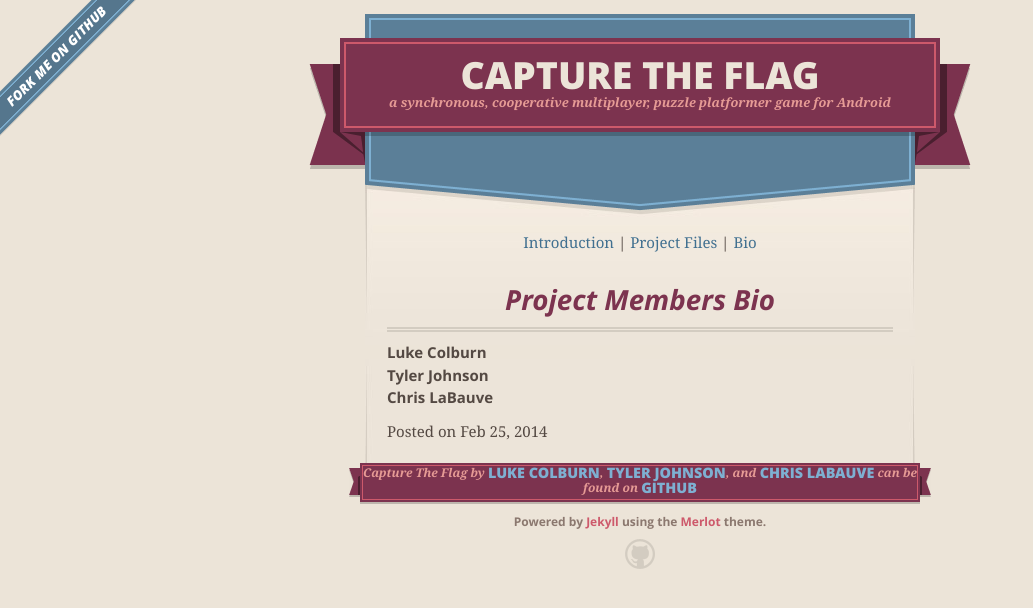
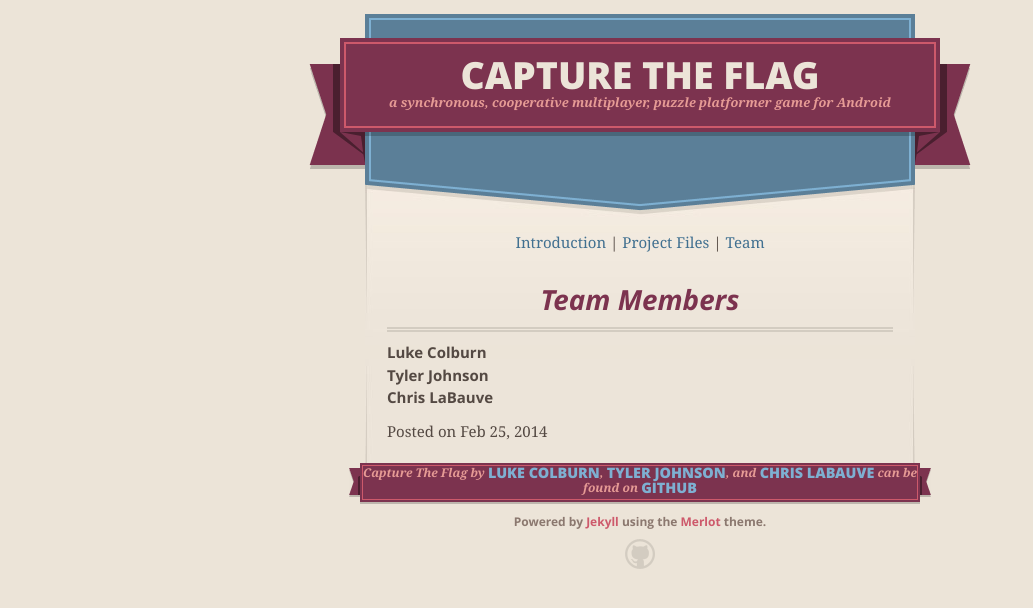
Before and after one commit to capstone-ua-redepsilon/projectred, a Jekyll site: the page built from _posts/2014-02-25-author-bio.md, in a window 1280 px wide. Shown: the top 608 px of the page, without its empty margins (0-1033 px from the left). Built offline with Jekyll 4.4.1, drawn with Linux system fonts in a browser that asks for light colours; nearby versions of some CDN libraries.

Commit message:
update bio, remove fork me link

```diff
--- a/_layouts/default.html
+++ b/_layouts/default.html
@@ -21,7 +21,7 @@
   </head>
 
   <body>
-    <a id="forkme_banner" href="#">Fork Me on GitHub</a>
+    <!--<a id="forkme_banner" href="#">Fork Me on GitHub</a>-->
     <div class="shell">
 
       <header>
@@ -46,7 +46,7 @@
       <div style="text-align:center;">
       <a href="http://capstone-ua-redepsilon.github.io/projectred/overview/">Introduction</a> |
       <a href="http://capstone-ua-redepsilon.github.io/projectred/files/">Project Files</a> |
-      <a href="http://capstone-ua-redepsilon.github.io/projectred/bio/">Bio</a></div>
+      <a href="http://capstone-ua-redepsilon.github.io/projectred/bio/">Team</a></div>
 	<!-- <div id="content"> -->
 	  {{ content }}
 	<!-- </div> -->
--- a/_posts/2014-02-25-author-bio.md
+++ b/_posts/2014-02-25-author-bio.md
@@ -1,6 +1,6 @@
 ---
 layout: post
-title:  "Project Members Bio"
+title:  "Team Members"
 date:   2014-02-25 17:35:00
 permalink: /bio/
 ---
```
